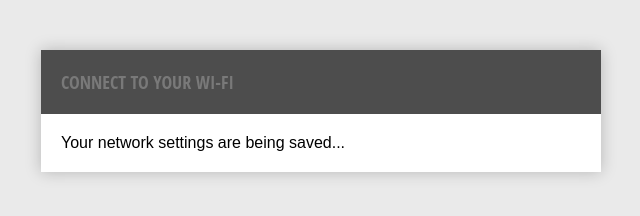
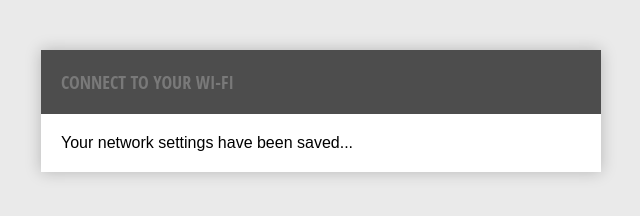
Before and after one commit to dylanweber/mqtt-recv, a plain HTML site: page spiffs_image/saved.html in a window 1280 px wide. Shown: the full height of the page, 319-959 px from the left. Drawn offline with Linux system fonts and the light colour scheme.

Commit message:
Changed wording on saved page

```diff
--- a/spiffs_image/saved.html
+++ b/spiffs_image/saved.html
@@ -40,7 +40,7 @@
 <body>
 	<div class="resp-style">
 		<h2>Connect to your Wi-Fi</h2>
-		<div class="message">Your network settings are being saved...</div>
+		<div class="message">Your network settings have been saved...</div>
 	</div>
 </body>
 
```
